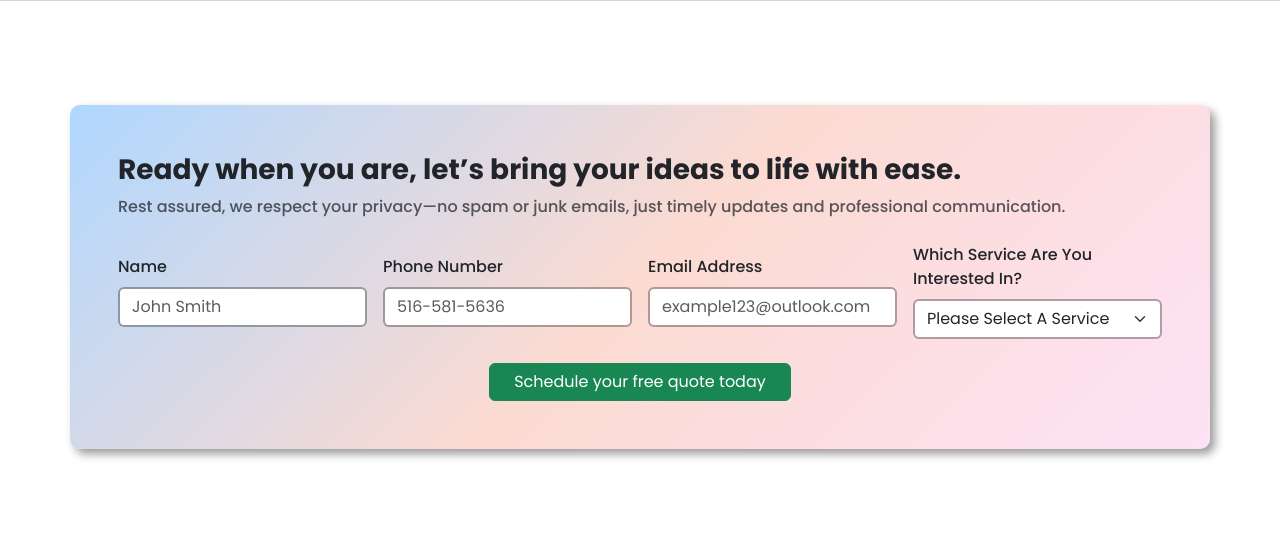
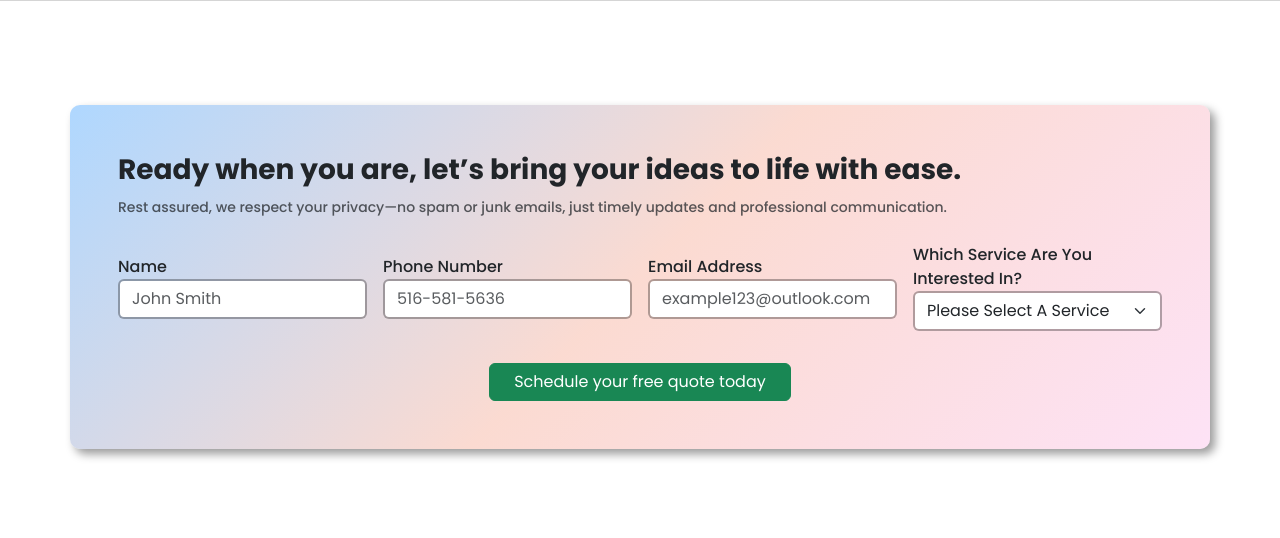
Before and after one commit to TonyRodriguez24/jpm-public, a Flask app: page / in a window 1280 px wide. Shown: the part 3191-3729 px from the top of the page. Run offline with Flask 3, Linux system fonts and the light colour scheme; some web fonts are replaced.

Commit message:
added 404

```diff
--- a/app.py
+++ b/app.py
@@ -321,3 +321,8 @@ Allow: /
 Sitemap: https://jpmandsons.com/sitemap.xml
 """
     return Response(response, mimetype='text/plain')
+
+@app.errorhandler(404)
+def page_not_found(e):
+    # Render the 404 template with a 404 status code
+    return render_template('404.jinja'), 404
--- a/requirements.txt
+++ b/requirements.txt
@@ -8,6 +8,7 @@ Flask==3.1.0
 Flask-Assets==2.1.0
 Flask-Bcrypt==1.0.1
 Flask-Compress==1.17
+Flask-Sitemap==0.4.0
 Flask-SQLAlchemy==3.1.1
 Flask-WTF==1.2.2
 greenlet==3.1.1
--- a/templates/home.jinja
+++ b/templates/home.jinja
@@ -6,10 +6,6 @@
 
 <link rel="preload" href="/static/images-webp/home/home_header.webp" as="image" type="image/webp">
 
-
-{% block custom_css %}
-    <link rel="stylesheet" href="{{ url_for('static',filename='home.css') }}" />
-{% endblock custom_css %}
 
 {% block content %}
 
@@ -154,8 +150,8 @@
         <!-- Services Grid -->
         <div class="row row-cols-1 row-cols-md-2 row-cols-lg-3 g-4">
             {% for service_key, service in services.items() %}
-                <article class="col d-flex">
-                    <div class="service-card card h-100 w-100 position-relative">
+                <article class="col-11 d-flex mx-auto">
+                    <div class="service-card card h-100 w-lg-100 position-relative">
                         <!-- Image Link -->
                         <a
                             href="{{ url_for(service_key) }}"
@@ -221,15 +217,15 @@
 
     <section id="gallery" class="container py-5">
     <!-- Gallery Heading -->
-    <header class="text-center mb-5">
+    <header class="text-center mb-2 mb-lg-5">
         <h2 class="fw-bold">Our Gallery</h2>
-        <p class="text-muted">
+        <p class="text-muted text-start text-lg-center">
             Explore our recent projects, from paver patios to stunning masonry and more. See how we’ve transformed outdoor and indoor spaces for our clients.
         </p>
     </header>
 
     <!-- Gallery Grid -->
-    <div class="row g-4">
+    <div class="row g-0 g-lg-4">
         <figure class="col-md-4 gallery-item">
             <img
                 src="/static/images-webp/home/front-page-gallery/backyard-pavers-and-siding.webp"
@@ -429,16 +425,16 @@
 
     <!-- Form Container -->
     <div
-        class="container p-4 p-lg-5" id = "Form-container"
+        class="container p-4 p-lg-5 col-11" id = "Form-container"
     >
         <!-- Section Header -->
         <header class="text-start mb-4">
             <h3 class="fw-bold">
                 Ready when you are, let’s bring your ideas to life with ease.
             </h3>
-            <p class="text-muted">
+            <small class="text-muted">
                 Rest assured, we respect your privacy—no spam or junk emails, just timely updates and professional communication.
-            </p>
+            </small>
         </header>
 
         <!-- Form Section -->
@@ -451,26 +447,26 @@
             {{ form.hidden_tag() }}
 
             <!-- Name Field -->
-            <div class="col-md-3 col-sm-6">
-                <label for="name" class="form-label">{{ form.name.label }}</label>
-                {{ form.name(class_="form-control", id="name") }}
+            <div class="col-md-3 col-sm-6 mb-2">
+                <label for="name" class="form-label mb-0">{{ form.name.label }}</label>
+                {{ form.name(class_="form-control ", id="name") }}
             </div>
 
             <!-- Phone Field -->
-            <div class="col-md-3 col-sm-6">
-                <label for="phone" class="form-label">{{ form.phone.label }}</label>
+            <div class="col-md-3 col-sm-6 mb-2">
+                <label for="phone" class="form-label mb-0">{{ form.phone.label }}</label>
                 {{ form.phone(class_="form-control", id="phone") }}
             </div>
 
             <!-- Email Field -->
-            <div class="col-md-3 col-sm-6">
-                <label for="email" class="form-label">{{ form.email.label }}</label>
+            <div class="col-md-3 col-sm-6 mb-2">
+                <label for="email" class="form-label mb-0">{{ form.email.label }}</label>
                 {{ form.email(class_="form-control", id="email") }}
             </div>
 
             <!-- Service Type Field -->
-            <div class="col-md-3 col-sm-6">
-                <label for="service_type" class="form-label">{{ form.service_type.label }}</label>
+            <div class="col-md-3 col-sm-6 mb-2">
+                <label for="service_type" class="form-label mb-0">{{ form.service_type.label }}</label>
                 {{ form.service_type(class_="form-select form-control", id="service_type") }}
             </div>
 
```
Also changed, not shown: templates/404.jinja (added, +37 -0 lines), templates/gallery.jinja (+12 -12 lines), static/images-webp/404.png (added).
